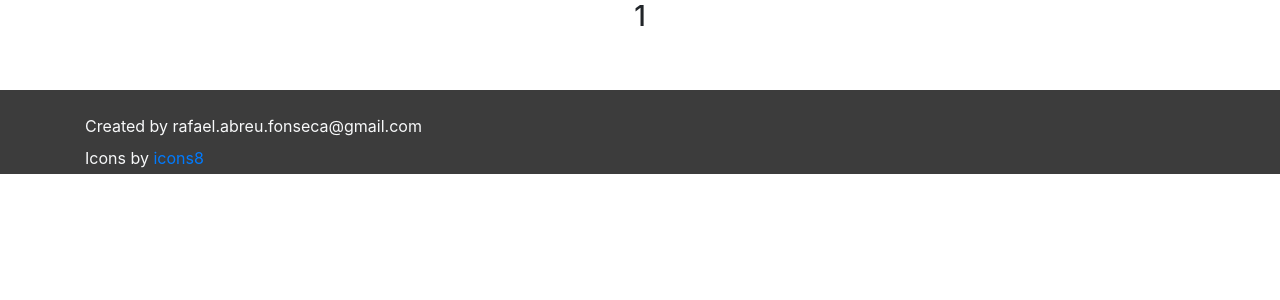
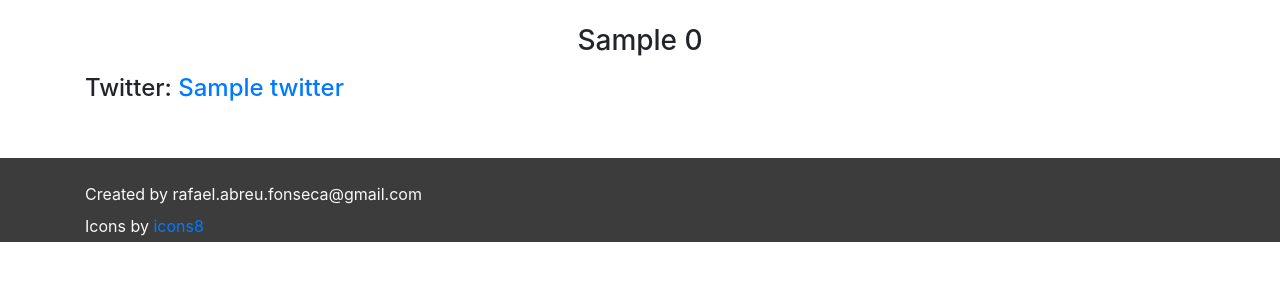
Before and after one commit to fonsecaRafael/music-collection, a Django app: page /artists/1 in a window 1280 px wide. Shown: the part 56-356 px from the top of the page. Run offline with Django 4.2, Linux system fonts and the light colour scheme; tables that the repository leaves empty hold one stand-in row (values such as "Sample post"); a database or web service that is not in the repository returns one stand-in record (values such as "Sample title"); data that the repository does not hold is empty; some libraries are stand-ins or nearby versions.

Commit message:
Refactor: Details page
Finish

```diff
--- a/musics/artists/templates/artists/details.html
+++ b/musics/artists/templates/artists/details.html
@@ -1,7 +1,7 @@
 {% extends 'base/base.html'%}
 {% load static %}
 
-{% block title %}MC - Detais{% endblock title %}
+{% block title %}MC - Details{% endblock title %}
 
 {% block description %}"Music Collection Artist details page{% endblock description %}
 
@@ -9,9 +9,13 @@
     <div class="container">
 		<div class="row">
 			<div class="col-md-12">
-				<h3 class="text-center">
-					{{artist.id}}
+				<h3 class="text-center mt-4 mb-3">
+					{{artist.json.0.name}}
 				</h3>
+
+				{% with "https://twitter.com/"|add:artist.json.0.twitter as artist_twitter %}
+				<h4>Twitter: <a href="{{artist_twitter}}" target="_blank">{{artist.json.0.twitter}}</a></h4>
+				{% endwith %}
 			</div>
 		</div>
 	</div>
--- a/musics/artists/views.py
+++ b/musics/artists/views.py
@@ -2,15 +2,21 @@ import requests
 from django.shortcuts import render
 
 
+def send_get(url, headers):
+    return requests.get(url, headers=headers).json()
+
+
 def artist(request, artist_id):
-    artist = {'id': artist_id}
+    url = "https://europe-west1-madesimplegroup-151616.cloudfunctions.net/artists-api-controller?artist_id=" + artist_id
+    artist = send_get(url, {'Authorization': 'Basic ZGV2ZWxvcGVyOlpHVjJaV3h2Y0dWeQ =='})
+
     return render(request, 'artists/details.html', context={'artist': artist})
 
 
 def artists(request):
-    url = 'https://europe-west1-madesimplegroup-151616.cloudfunctions.net/artists-api-controller'
-    headers = {'Authorization': 'Basic ZGV2ZWxvcGVyOlpHVjJaV3h2Y0dWeQ =='}
-    response = requests.get(url, headers=headers)
-    artists = response.json()
+    artists = send_get(
+        'https://europe-west1-madesimplegroup-151616.cloudfunctions.net/artists-api-controller',
+        {'Authorization': 'Basic ZGV2ZWxvcGVyOlpHVjJaV3h2Y0dWeQ =='}
+    )
 
     return render(request, 'artists/artists.html', context={'response': artists})
```
